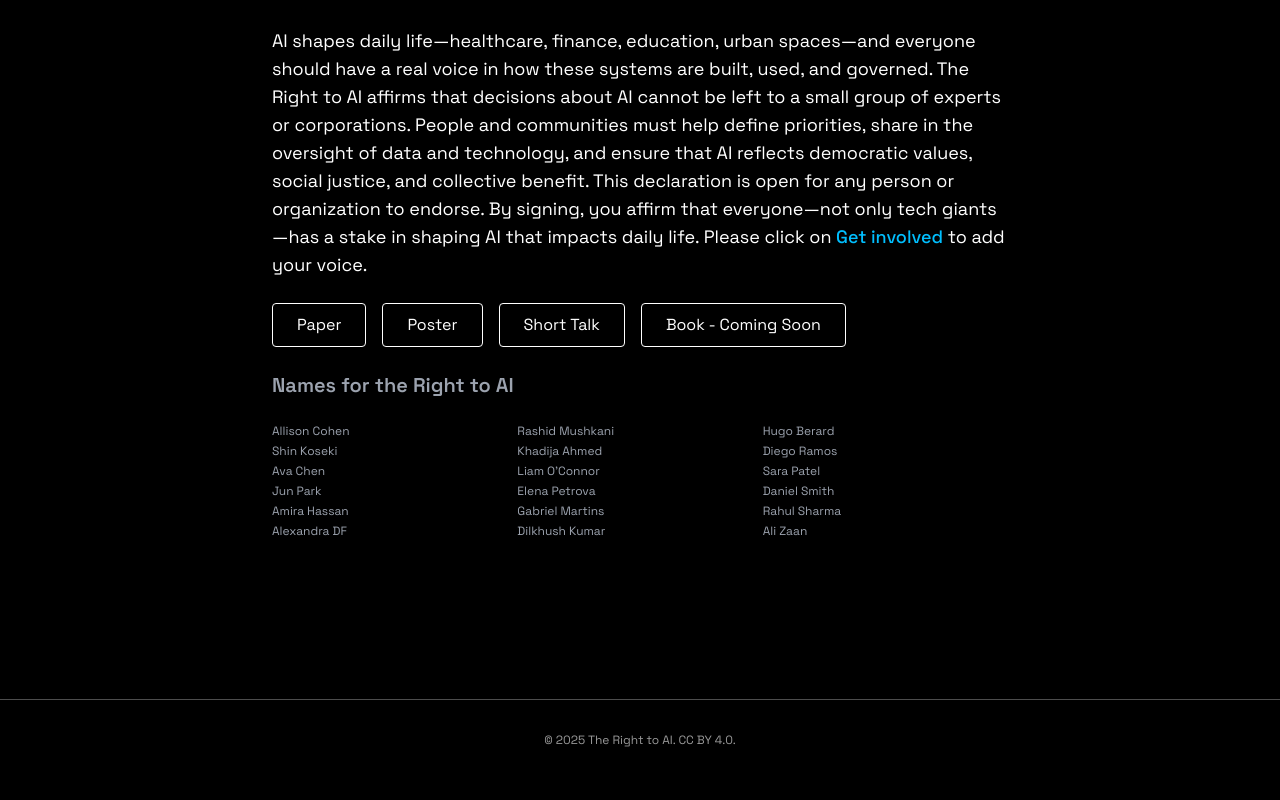
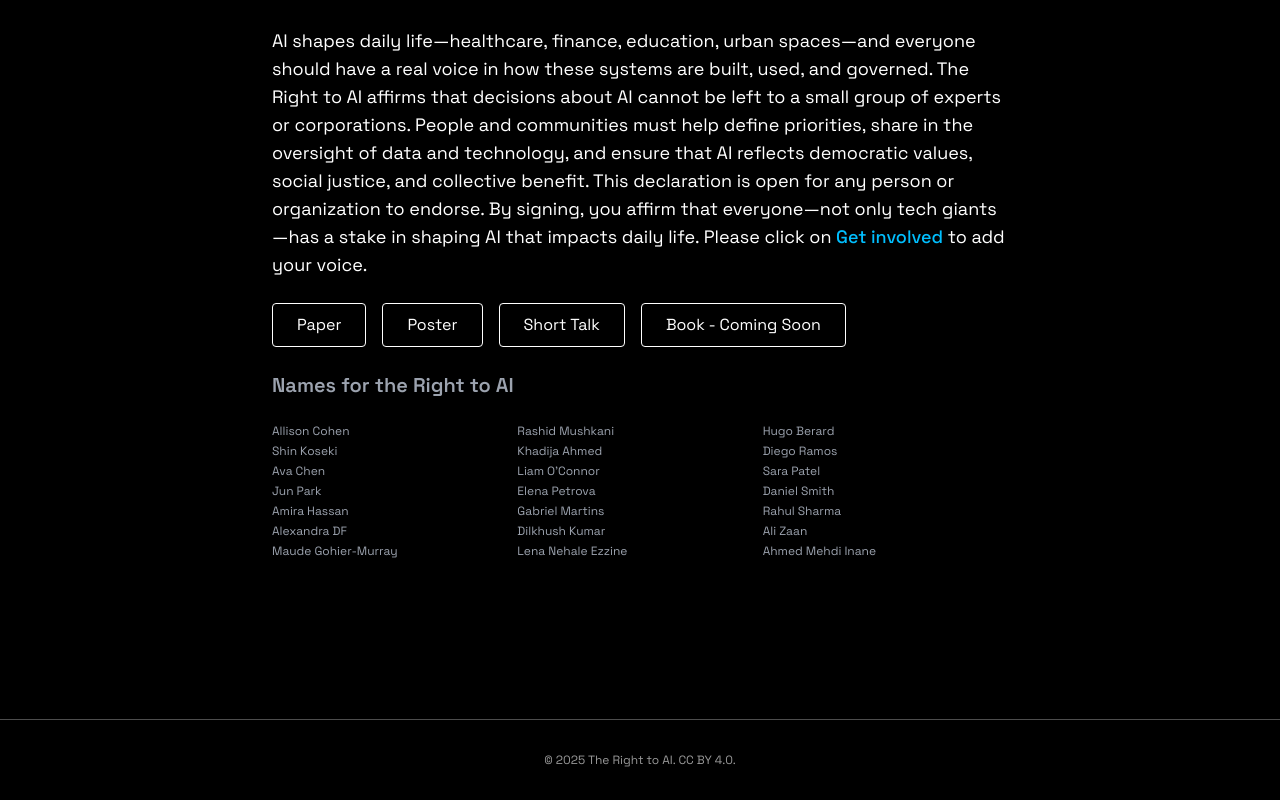
Before and after one commit to rsdmu/therighttoai, a Next.js app: page / in a window 1280 px wide. Shown: the part 921-1721 px from the top of the page. Built offline with nearby package versions, Linux system fonts and the light colour scheme.

Commit message:
name-endorsement

```diff
--- a/app/page.tsx
+++ b/app/page.tsx
@@ -71,6 +71,9 @@ export default function Home() {
           <span>Alexandra DF</span>
           <span>Dilkhush Kumar</span>
           <span>Ali Zaan</span>
+          <span>Maude Gohier-Murray</span>
+          <span>Lena Nehale Ezzine</span>
+          <span>Ahmed Mehdi Inane</span>
         </div>
 
       </Section>
```
